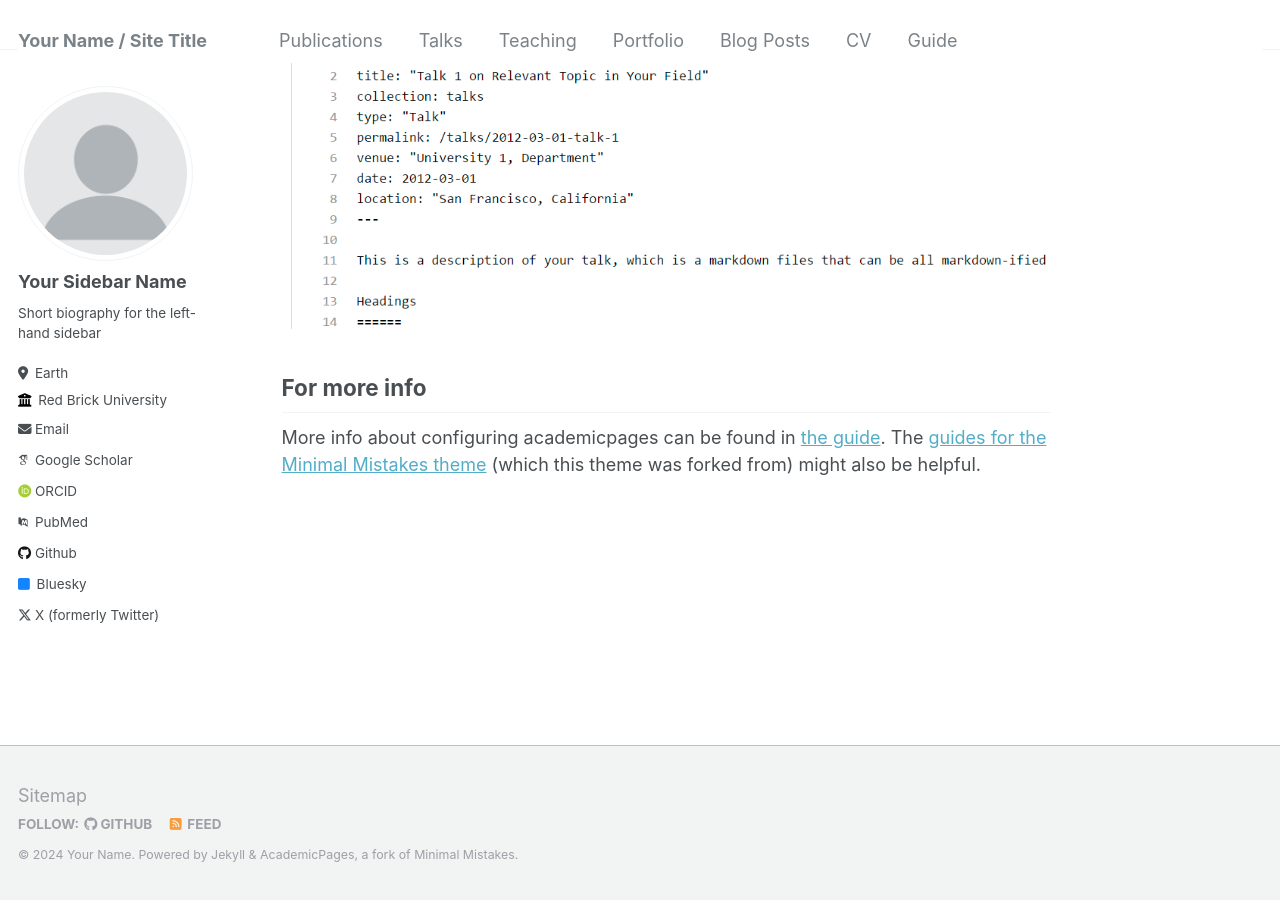
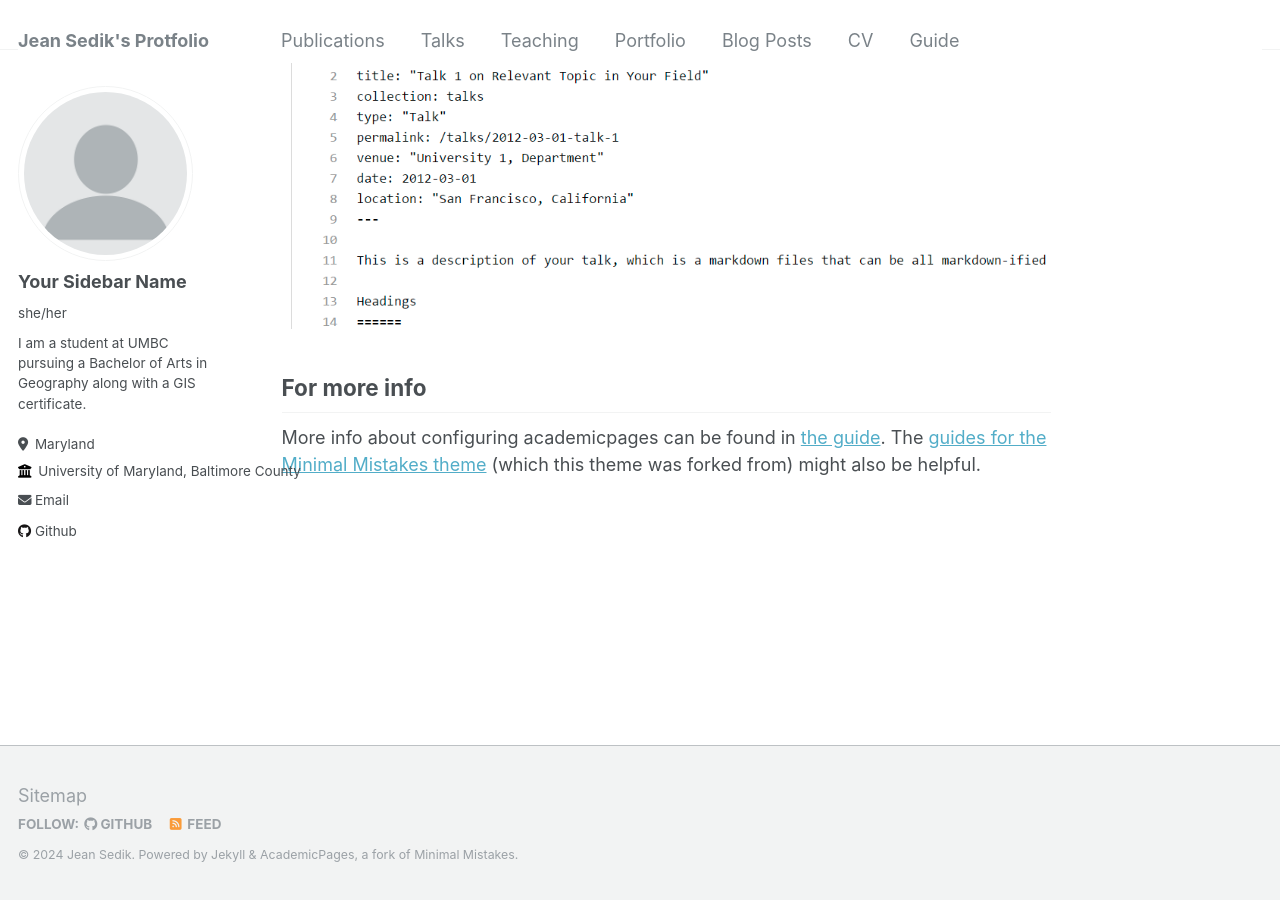
Before and after one commit to VG68490/VG68490.github.io, a Jekyll site: the page built from _pages/about.md, in a window 1280 px wide and 900 px high, scrolled down 2640 px. Built offline with Jekyll 4.4.1, drawn with Linux system fonts in a browser that asks for light colours; some web fonts are replaced.

Commit message:
1_config.yml

```diff
--- a/_config.yml
+++ b/_config.yml
@@ -8,13 +8,13 @@
 
 # Basic Site Settings
 locale                   : "en-US"
-title                    : "Your Name / Site Title"
+title                    : "Jean Sedik's Protfolio"
 title_separator          : "-"
-name                     : &name "Your Name"
+name                     : &name "Jean Sedik"
 description              : &description "personal description"
-url                      : https://academicpages.github.io # the base hostname & protocol for your site e.g. "https://mmistakes.github.io"
+url                      : https://VG68490.github.io # the base hostname & protocol for your site e.g. "https://mmistakes.github.io"
 baseurl                  : "" # the subpath of your site, e.g. "/blog"
-repository               : "academicpages/academicpages.github.io"
+repository               : "VG68490/VG68490.github.io"
 
 # Site Author - The following control what appear as part of the author content on the side bar.
 #               If a field is blank the icon and link will not appear, otherwise it will be shown.
@@ -23,31 +23,31 @@ author:
   # Biographic information
   avatar           : "profile.png"
   name             : "Your Sidebar Name"
-  pronouns         : # example: "she/her"
-  bio              : "Short biography for the left-hand sidebar"
-  location         : "Earth"
-  employer         : "Red Brick University"
+  pronouns         : "she/her" # example: "she/her"
+  bio              : "I am a student at UMBC pursuing a Bachelor of Arts in Geography along with a GIS certificate."
+  location         : "Maryland"
+  employer         : "University of Maryland, Baltimore County"
   uri              : # URL
-  email            : "none@example.org"
+  email            : "vg68490@umbc.edu"
 
   # Academic websites
   arxiv            : # URL - Update with the correct link to your profile
-  googlescholar    : "https://scholar.google.com/citations?user=PS_CX0AAAAAJ"
+  googlescholar    : #"https://scholar.google.com/citations?user=PS_CX0AAAAAJ"
   impactstory      : # URL
-  orcid            : "http://orcid.org/yourorcidurl"
-  pubmed           : "https://www.ncbi.nlm.nih.gov/pubmed/?term=john+snow"
+  orcid            : #"http://orcid.org/yourorcidurl"
+  pubmed           : #"https://www.ncbi.nlm.nih.gov/pubmed/?term=john+snow"
   researchgate     : # URL
 
   # Repositories and software development
   bitbucket        : # Username - Update with your username on the site
   codepen          : # Username
   dribbble         : # Username
-  github           : "academicpages"
+  github           : "VG68490"
   kaggle           : # Username
   stackoverflow    : # User number or user number and name (i.e., use "1" or "1/jeff-atwood")
 
   # Social media
-  bluesky          : "bsky.app" # Replace this with you Bluesky username
+  bluesky          : # "bsky.app" # Replace this with you Bluesky username
   facebook         : # Username
   flickr           : # Username
   foursquare       : # Username
@@ -64,7 +64,7 @@ author:
   steam            : # Username
   telegram         : # URL
   tumblr           : # Username
-  twitter          : "UniofOxford"  # Replace this with your X / Twitter handle
+  twitter          : #"UniofOxford"  # Replace this with your X / Twitter handle
   vine             : # Username
   weibo            : # Username
   wikipedia        : # Username
```
